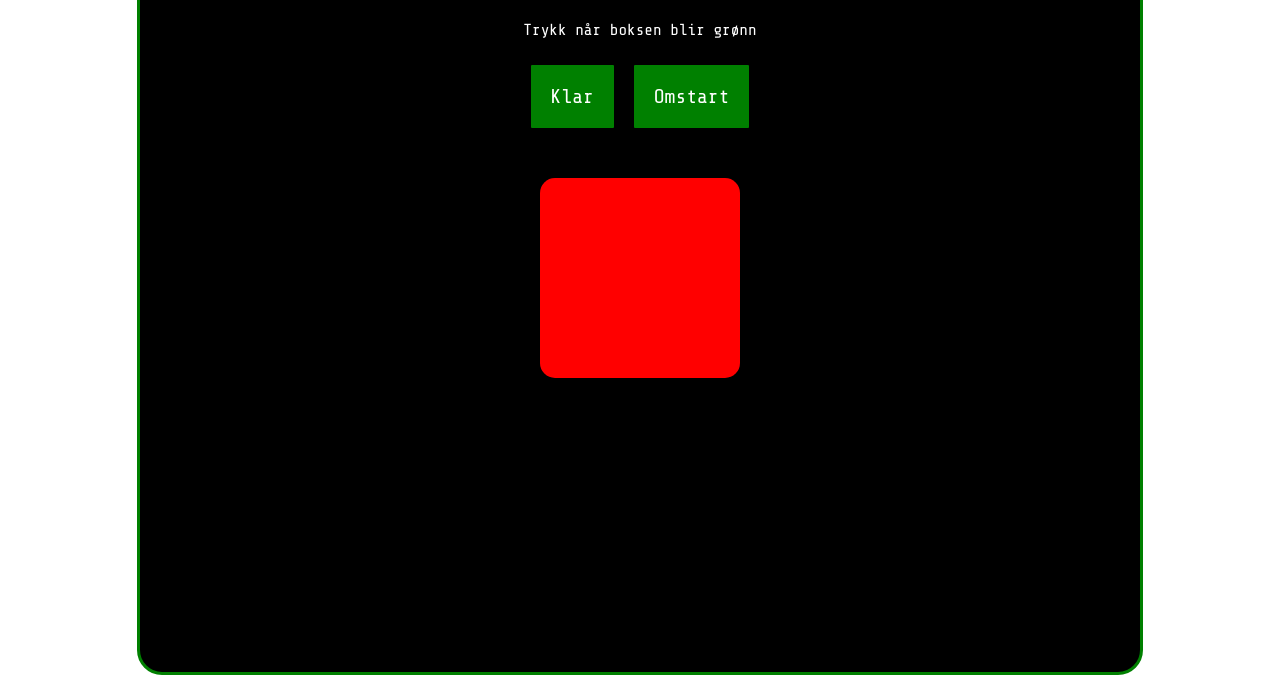
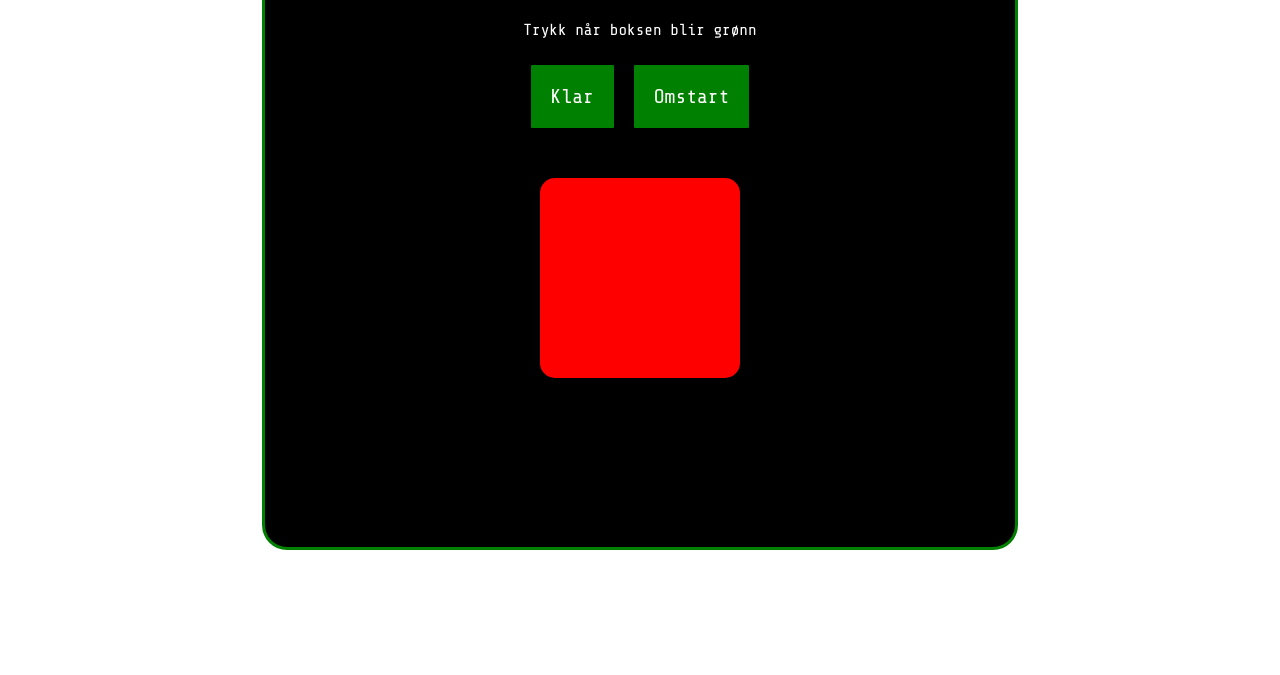
Before and after one commit to ErikSaft/ErikSaft.spelmagasin.io, a plain HTML site: page reaksjonsspel.html in a window 1280 px wide. Shown: the part 228-903 px from the top of the page. After the commit the page ends 800 px from the top, so only its background shows below. Drawn offline with nearby package versions, Linux system fonts and the light colour scheme; a web font is replaced by a local one.

Commit message:
smal update

```diff
--- a/css/reaksjonsspel.css
+++ b/css/reaksjonsspel.css
@@ -26,8 +26,8 @@ button {
     padding: 100px;
     background-color:black;
     text-align: center;
-    width: 800px; /* Set the width */
-    height: 800px; /* Set the height */
+    width: 550px; /* Set the width */
+    height: 550px; /* Set the height */
     position: absolute;
     top: 0;
     left: 0;
@@ -54,7 +54,7 @@ p {
     background-color: red;
     margin-top: 20px;
     border-radius: 15px;
-    transition: background-color 0.5s ease;
+
 }
 
 
--- a/js/gjettepel.js
+++ b/js/gjettepel.js
@@ -21,7 +21,7 @@ function checkGuess() {
         document.getElementById('message').innerHTML = "For lavt! Prøv igjen. Du har " + (5 - guesses) + " forsøk igjen.";
     } else if (userGuess > randomNumber) {
         // Viser ein melding om det er for høyt om du gjetter for høyt og antall forsøk som er igjen
-        document.getElementById('message').innerHTML = "For høyt! Prøv igjen. Du har " + (5 - guesses) + " forsøk igjen.";
+        document.getElementById('message').innerHTML = "For høgt! Prøv igjen. Du har " + (5 - guesses) + " forsøk igjen.";
     }
 
     // Sjekker om maksimalt antall gjett er nådd
```
